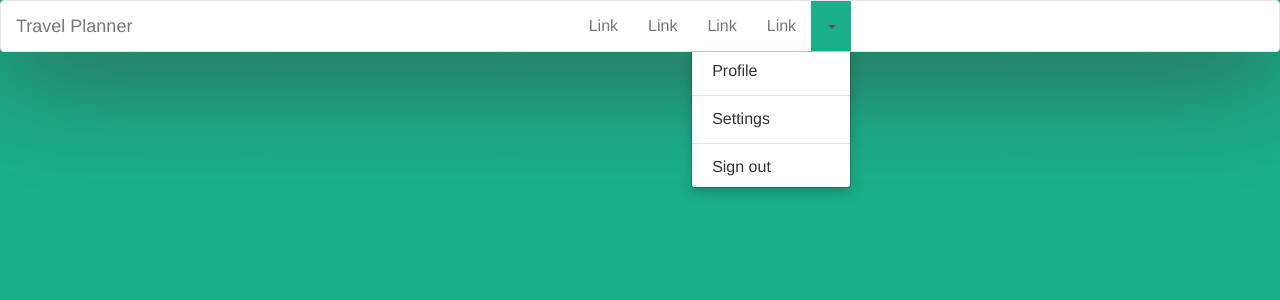
After one commit to jgtaruc/travel-planner, a Django app: page /home/dashboard in a window 1280 px wide, after a click that opens the changed part. The commit adds this page. Shown: the top 300 px of the page. Run offline with Django 3.2, Linux system fonts and the light colour scheme; a user stored in the database is signed in; parts of the project's set-up code (start-up, migrations or seed data) failed here and were passed over; some libraries are stand-ins or nearby versions.

Commit message:
dashboard in progress

```diff
--- a/travel_planner/urls.py
+++ b/travel_planner/urls.py
@@ -17,6 +17,7 @@ from django.conf.urls import include, url
 from django.contrib import admin
 
 urlpatterns = [
+    url(r'^$', include('trip_app.urls')),
+    url(r'^home/', include('trip_app.urls')),
     url(r'^admin/', include(admin.site.urls)),
-    url(r'^$', include('trip_app.urls')),
 ]
--- /dev/null
+++ b/trip_app/static/trip_app/css/dashboard.css
@@ -0,0 +1,37 @@
+#profile-link:hover, #settings-link:hover, #signout-link:hover,
+#dropdown-btn:hover, .links:hover, .navbar-default .navbar-nav > .open > a,
+.navbar-default .navbar-nav > .open > a:hover,
+.navbar-default .navbar-nav > .open > a:focus {
+  background-color: rgb(26, 177, 136);
+}
+
+.navbar {
+  box-shadow:0 4px 120px 4px #383838;
+  background-color: white;
+}
+
+.nav, .navbar-nav {
+  position: relative;
+  left: 35%;
+}
+
+.dropdown {
+  left: auto;
+  right: 0;
+}
+
+.dropdown-menu {
+  left: auto;
+  right: 0;
+}
+
+.collapse {
+  margin-left: auto;
+  margin-right: auto;
+
+}
+
+
+li a {
+  font-size:  16px;
+}
--- /dev/null
+++ b/trip_app/templates/trip_app/dashboard.html
@@ -0,0 +1,55 @@
+<!DOCTYPE HTML>
+<html lang="en">
+  <head>
+    <meta charset="utf-8">
+    {% load staticfiles %}
+    <link rel="stylesheet" type="text/css" href="{% static 'trip_app/css/bootstrap.css'%}"/>
+    <link rel="stylesheet" type="text/css" href="{% static 'trip_app/css/reusables.css'%}"/>
+    <link rel="stylesheet" type="text/css" href="{% static 'trip_app/css/dashboard.css'%}"/>
+    <script src="{% static 'trip_app/js/jquery-1.11.2.min.js' %}"></script>
+    <script src="{% static 'trip_app/js/bootstrap.js' %}"></script>
+    <title>Travel Planner</title>
+  </head>
+
+  <body>
+    <nav class="navbar navbar-default">
+      <div class="container-fluid">
+        <!-- Brand and toggle get grouped for better mobile display -->
+        <div class="navbar-header">
+          <button type="button" class="navbar-toggle collapsed" data-toggle="collapse"
+            data-target="#bs-example-navbar-collapse-1" aria-expanded="false">
+            <span class="sr-only">Toggle navigation</span>
+            <span class="icon-bar"></span>
+            <span class="icon-bar"></span>
+            <span class="icon-bar"></span>
+          </button>
+          <a class="navbar-brand" href="{% url 'trip_app.views.dashboard' %}">Travel Planner</a>
+        </div>
+
+        <!-- Collect the nav links, forms, and other content for toggling -->
+        <div class="collapse navbar-collapse" id="bs-example-navbar-collapse-1">
+          <ul class="nav navbar-nav">
+            <li class="links"><a href="#">Link <span class="sr-only">(current)</span></a></li>
+            <li class="links"><a href="#">Link</a></li>
+            <li class="links"><a href="#">Link</a></li>
+            <li class="links"><a href="#">Link</a></li>
+
+            <li class="dropdown">
+              <a id="dropdown-btn" href="#" class="dropdown-toggle" data-toggle="dropdown" role="button" aria-haspopup="true" aria-expanded="false">
+                <span class="caret"></span>
+              </a>
+              <ul class="dropdown-menu">
+                <li><a id="profile-link" href="#">Profile</a></li>
+                <li role="separator" class="divider"></li>
+                <li><a id="settings-link" href="#">Settings</a></li>
+                <li role="separator" class="divider"></li>
+                <li><a id="signout-link" href="{% url 'trip_app.views.signout' %}">Sign out</a></li>
+              </ul>
+            </li>
+          </ul>
+
+        </div><!-- /.navbar-collapse -->
+      </div><!-- /.container-fluid -->
+    </nav>
+  </body>
+</html>
--- a/trip_app/templates/trip_app/main.html
+++ b/trip_app/templates/trip_app/main.html
@@ -11,7 +11,7 @@
     <script src="{% static 'trip_app/js/img_transitions.js' %}"></script>
     <script src="{% static 'trip_app/js/login_signup.js' %}"></script>
     <script src="{% static 'trip_app/js/bootstrap.js' %}"></script>
-    <title> Travel Planner </title>
+    <title>Travel Planner</title>
   </head>
 
   <body class="content">
@@ -41,8 +41,8 @@
       <div id="login-form">
         <h1>Welcome Back!</h1>
 
-        {% csrf_token %}
         <form action="{{ request.path }}" method="POST">
+            {% csrf_token %}
           <div class="field-wrap">
             {{login_form.email}}
             <label>Email Address<span class="req">*</span></label>
@@ -63,8 +63,8 @@
       <div id="signup-form">
         <h1>Get Started For Free!</h1>
 
-        {% csrf_token %}
         <form action="{{ request.path }}" method="POST">
+          {% csrf_token %}
           <div class="field-wrap">
             {{signup_form.email}}
             <label>Email Address<span class="req">*</span></label>
--- a/trip_app/urls.py
+++ b/trip_app/urls.py
@@ -2,6 +2,9 @@ from django.conf.urls import url, patterns
 
 from . import views
 
+app_name = 'trip_app'
 urlpatterns = [
-    url(r'^$', views.landing, name='landing'),
+    url(r'^$', views.home, name='home'),
+    url(r'^dashboard$', views.dashboard, name='dashboard'),
+    url(r'^signout$', views.signout, name='signout'),
 ]
--- a/trip_app/views.py
+++ b/trip_app/views.py
@@ -7,8 +7,29 @@ from django.core.urlresolvers import reverse
 from trip_app.forms import LoginForm, SignUpForm
 
 # Create your views here.
-def landing(request):
+def home(request):
+    if request.user.is_authenticated():
+        return HttpResponseRedirect(reverse('dashboard'))
     if request.method == 'GET':
         login_form = LoginForm()
         signup_form = SignUpForm()
+    elif 'login-btn' in request.POST:
+        login_form = LoginForm(request.POST)
+        signup_form = SignUpForm(request.POST)
+        if login_form.is_valid():
+            user = authenticate(username=request.POST['email'],
+                password=request.POST['password'])
+            login(request,user)
+            return HttpResponseRedirect(reverse('dashboard'))
     return render(request, 'trip_app/main.html', {'login_form':login_form, 'signup_form':signup_form})
+
+
+@login_required(login_url='login')
+def dashboard(request):
+    return render(request, 'trip_app/dashboard.html',{})
+
+
+@login_required(login_url='login')
+def signout(request):
+    logout(request)
+    return HttpResponseRedirect(reverse('home'))
```
Also changed, not shown: db.sqlite3, 3 other files.
